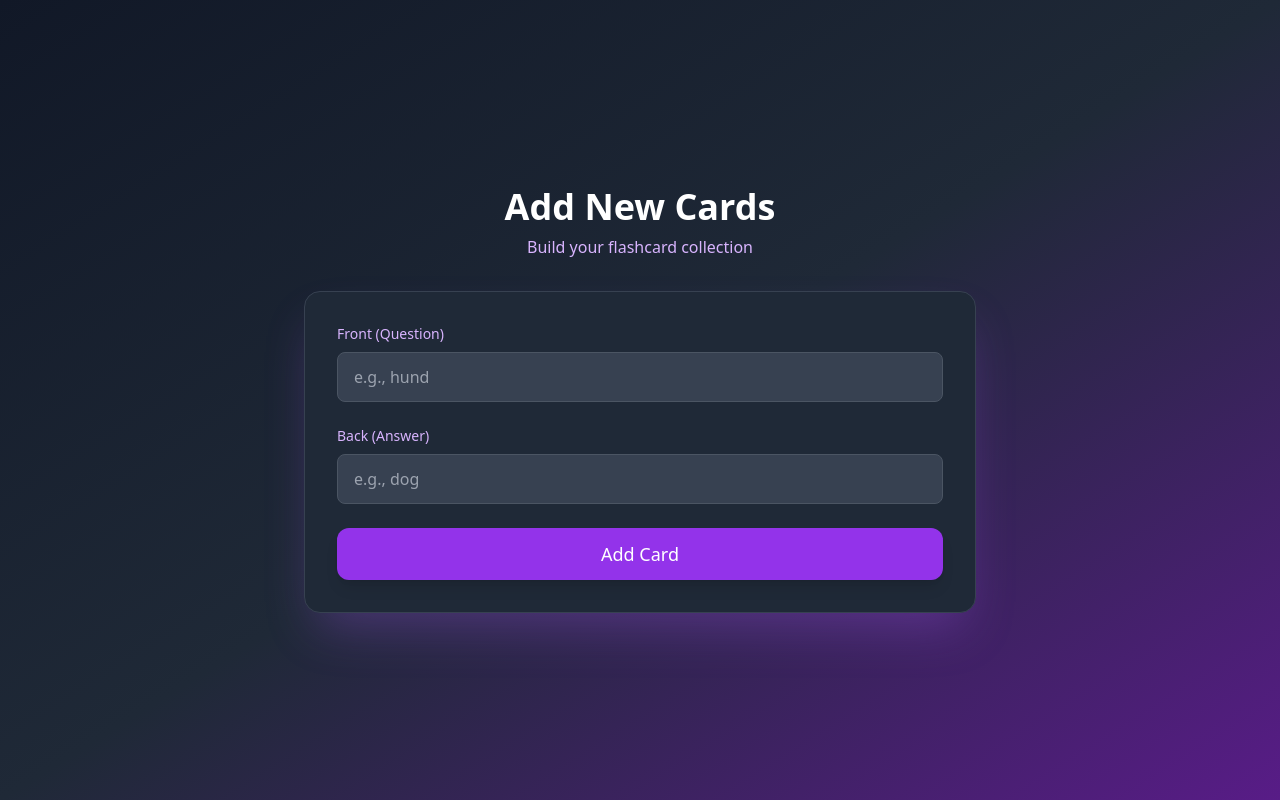
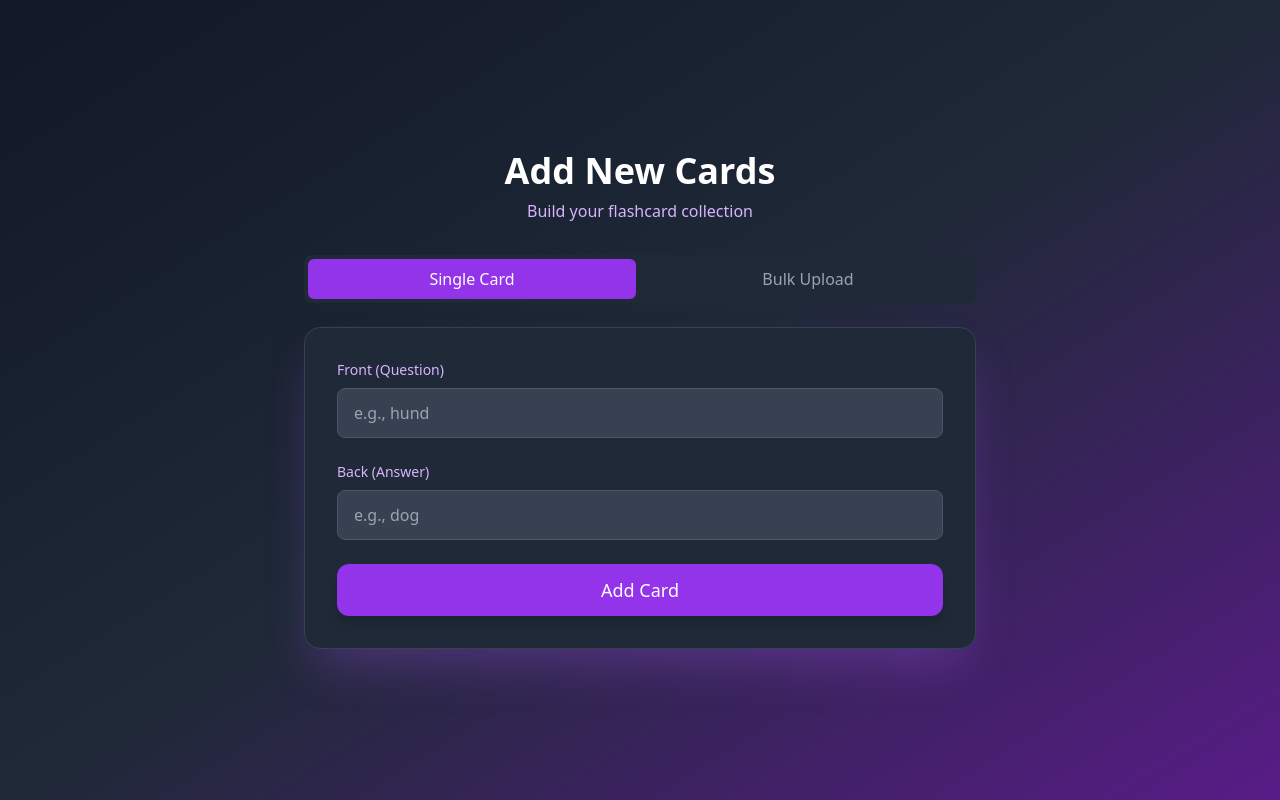
Before and after one commit to tiana25/StudyCards, a React (Vite) app in the folder flashcard-frontend/: page /upload in a window 1280 px wide. Built offline with nearby package versions, Linux system fonts and the light colour scheme.

Commit message:
flashcard-frontend:(UploadPage) add bulk upload mode toggle buttons

```diff
--- a/flashcard-frontend/src/UploadPage.jsx
+++ b/flashcard-frontend/src/UploadPage.jsx
@@ -6,6 +6,7 @@ export default function UploadPage() {
   const [front, setFront] = useState("");
   const [back, setBack] = useState("");
   const [submitting, setSubmitting] = useState(false);
+  const [bulkMode, setBulkMode] = useState(false);
   const [message, setMessage] = useState(null);
 
   const handleKeyPress = () => {
@@ -46,6 +47,29 @@ export default function UploadPage() {
       <div className="text-center mb-8">
         <h1 className="text-white text-4xl font-bold mb-2">Add New Cards</h1>
         <p className="text-purple-300">Build your flashcard collection</p>
+      </div>
+
+      <div className="flex gap-2 mb-6 bg-gray-800 p-1 rounded-lg">
+        <button
+          onClick={() => setBulkMode(false)}
+          className={`flex-1 py-2 px-4 rounded-md transition-colors ${
+            !bulkMode
+              ? "bg-purple-600 text-white"
+              : "text-gray-400 hover:text-white"
+          }`}
+        >
+          Single Card
+        </button>
+        <button
+          onClick={() => setBulkMode(true)}
+          className={`flex-1 py-2 px-4 rounded-md transition-colors ${
+            bulkMode
+              ? "bg-purple-600 text-white"
+              : "text-gray-400 hover:text-white"
+          }`}
+        >
+          Bulk Upload
+        </button>
       </div>
 
       <div className="bg-gray-800 rounded-2xl p-8 shadow-2xl shadow-purple-500/30 border border-gray-700">
```
